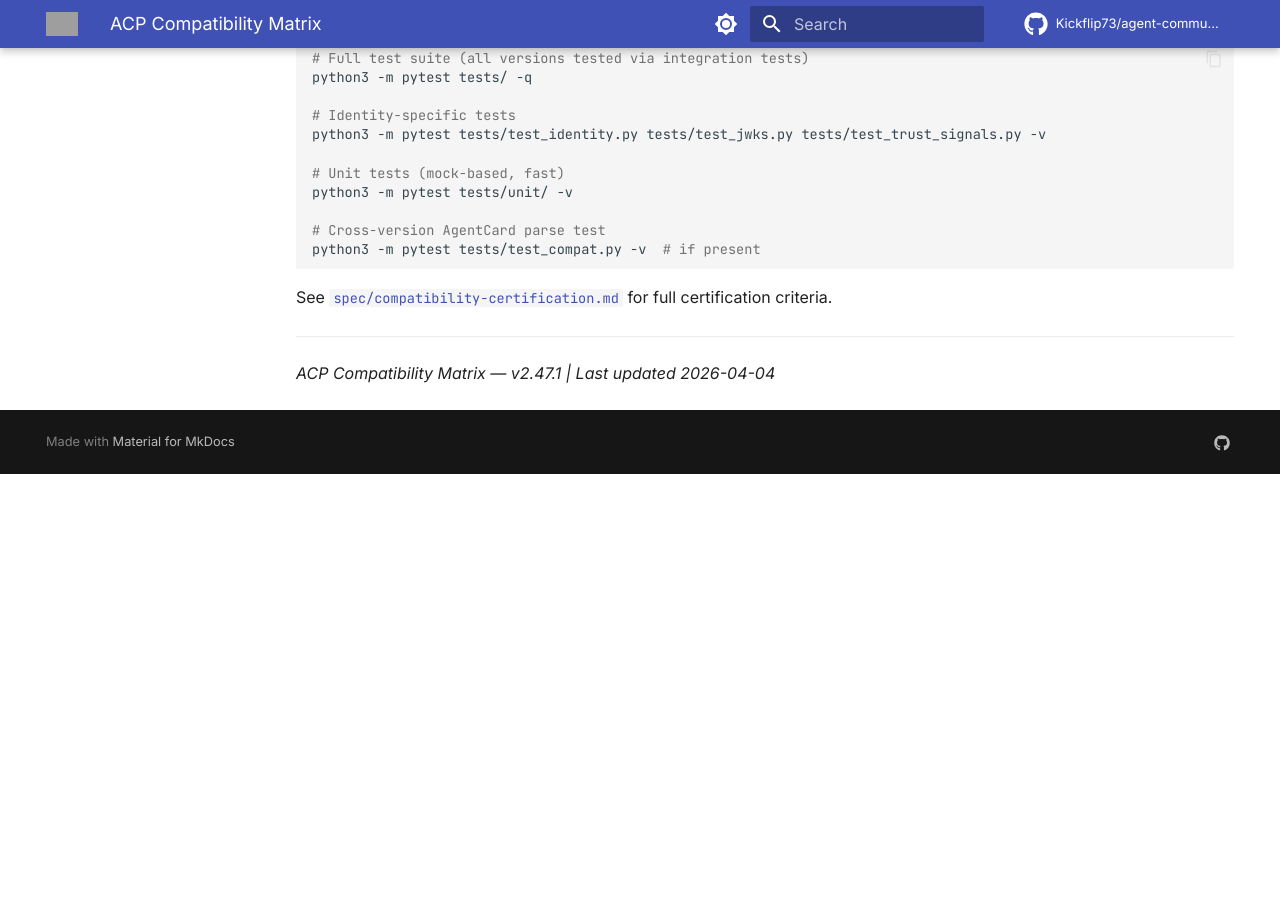
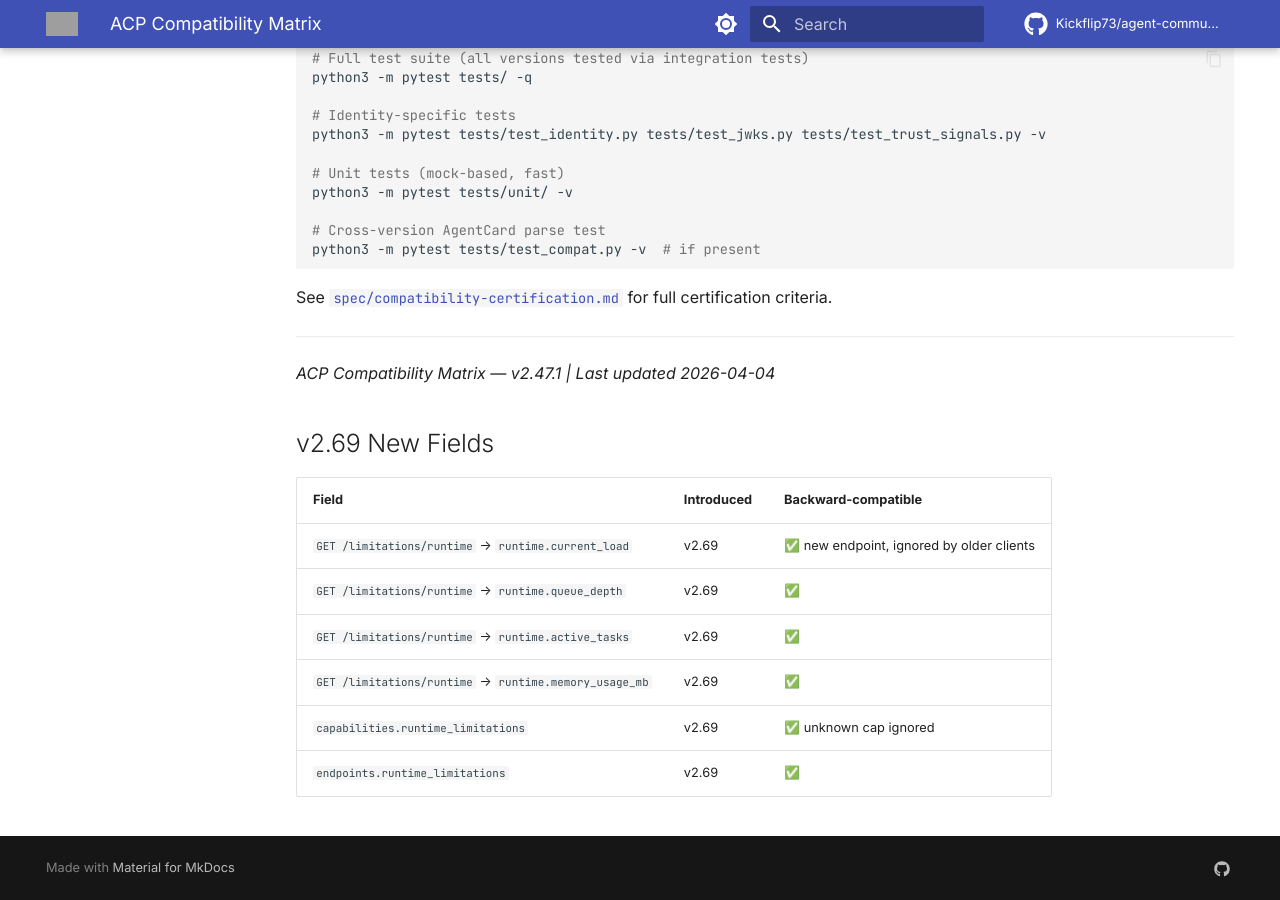
Before and after one commit to Kickflip73/agent-communication-protocol, an MkDocs documentation site: the page built from docs/compatibility-matrix.md, in a window 1280 px wide and 900 px high, scrolled down 5731 px. Built offline with MkDocs 1.6.1 and Material for MkDocs 9.7.7, drawn with Linux system fonts in a browser that asks for light colours; comment, search, counter and statistics services are not loaded; the version menu is left out; before the commit the page ends 6205 px from its top, so only the background shows below that; grey boxes are pictures that could not be loaded.

Commit message:
docs: sync v2.69.0 — update version badges, compatibility matrix, whats-new

```diff
--- a/docs/compatibility-matrix.md
+++ b/docs/compatibility-matrix.md
@@ -191,3 +191,14 @@ See [`spec/compatibility-certification.md`](../spec/compatibility-certification.
 ---
 
 *ACP Compatibility Matrix — v2.47.1 | Last updated 2026-04-04*
+
+## v2.69 New Fields
+
+| Field | Introduced | Backward-compatible |
+|-------|-----------|-------------------|
+| `GET /limitations/runtime` → `runtime.current_load` | v2.69 | ✅ new endpoint, ignored by older clients |
+| `GET /limitations/runtime` → `runtime.queue_depth` | v2.69 | ✅ |
+| `GET /limitations/runtime` → `runtime.active_tasks` | v2.69 | ✅ |
+| `GET /limitations/runtime` → `runtime.memory_usage_mb` | v2.69 | ✅ |
+| `capabilities.runtime_limitations` | v2.69 | ✅ unknown cap ignored |
+| `endpoints.runtime_limitations` | v2.69 | ✅ |
```
Also changed, not shown: docs/index.md (+2 -2 lines), docs/whats-new.md (+1 -1 lines).
